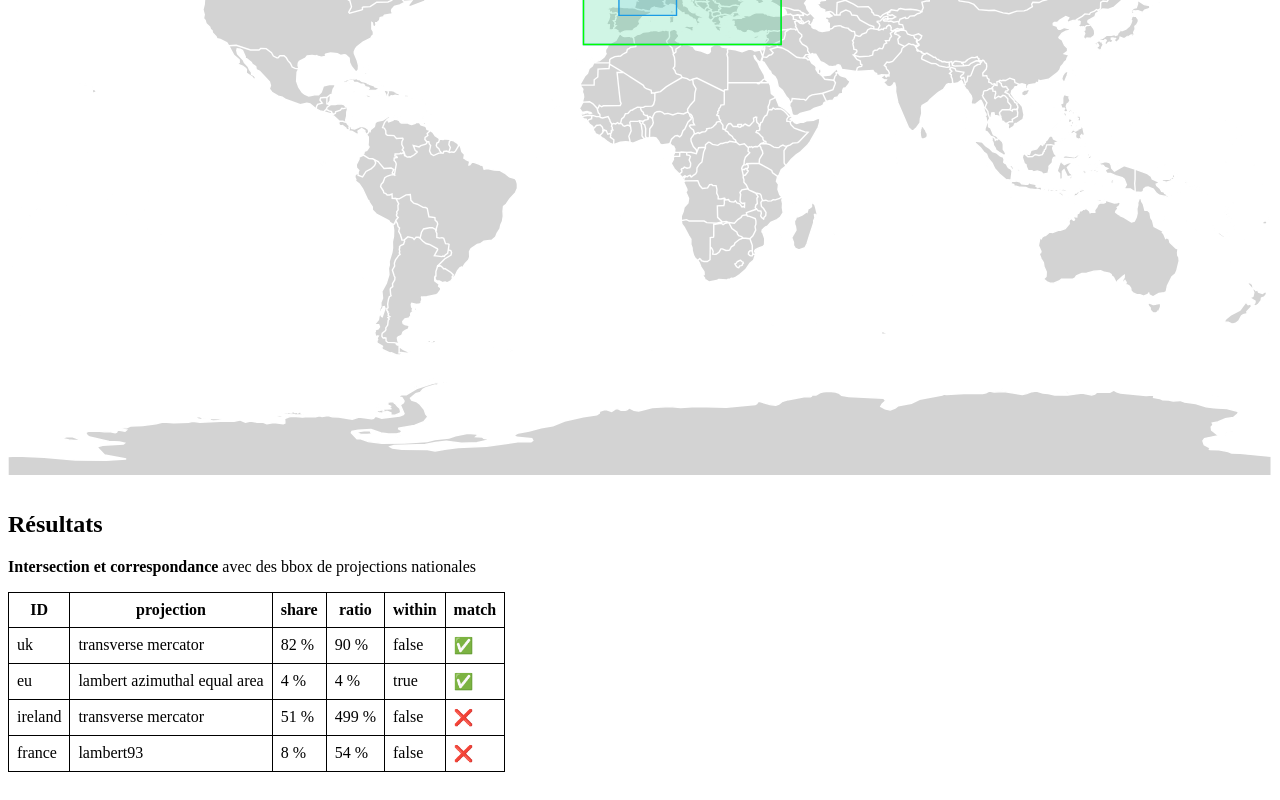
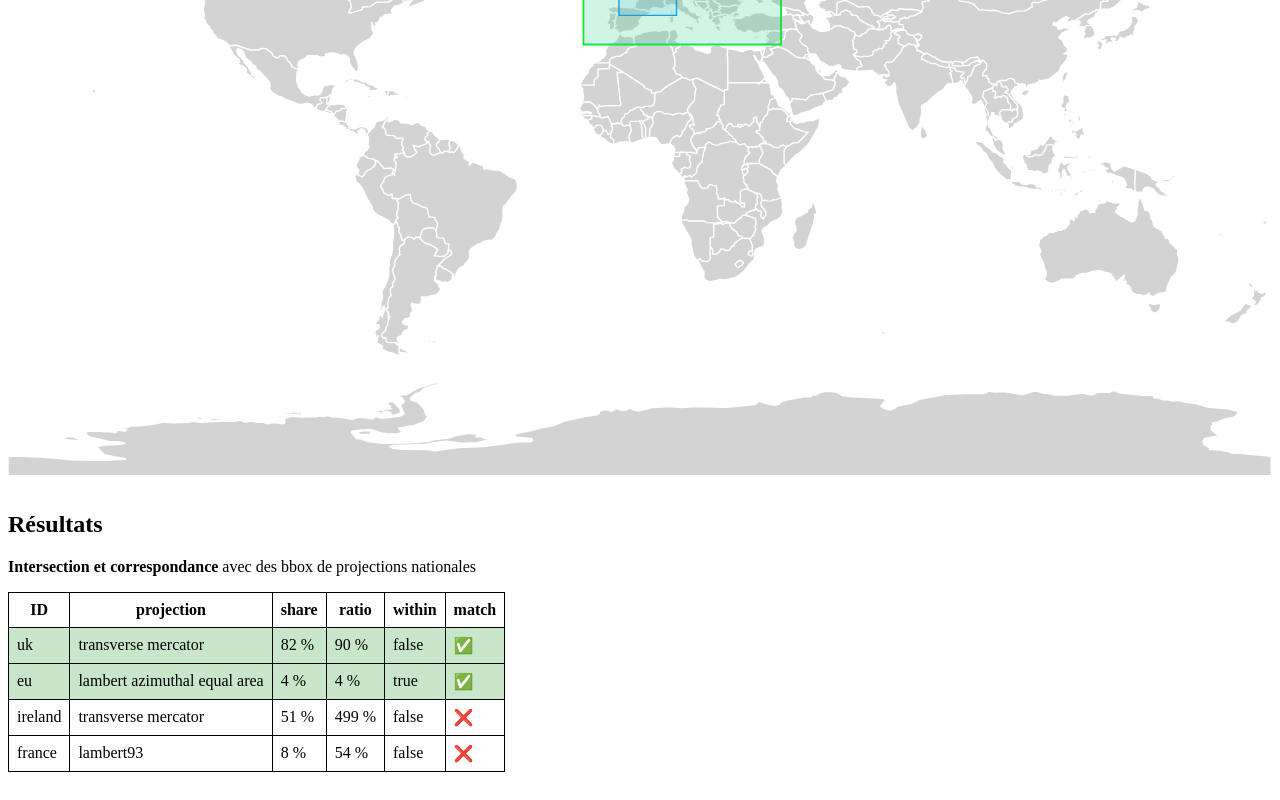
Before and after one commit to AtelierCartographie/proj-suggest, a SvelteKit app: page / in a window 1280 px wide. Shown: the part 448-1248 px from the top of the page. Built offline with nearby package versions, Linux system fonts and the light colour scheme.

Commit message:
front-test: style table results

```diff
--- a/src/routes/Table.svelte
+++ b/src/routes/Table.svelte
@@ -36,7 +36,7 @@
 		</thead>
 		<tbody>
 			{#each intersect_sorted as item}
-				<tr data-match={item.match === '✅' ? true : false}>
+				<tr style={item.match === '✅' ? 'background:#c8e6c9;' : 'transparent'}>
 					<td>{item.id}</td>
 					<td>{item.projection}</td>
 					<td>{to_string_rounded_percent(item.share)}</td>
@@ -66,7 +66,4 @@
 	td {
 		padding: 0.5rem;
 	}
-	tr[data-match='true'] {
-		background-color: #c8e6c9;
-	}
 </style>
```
